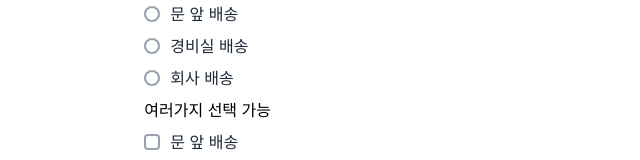
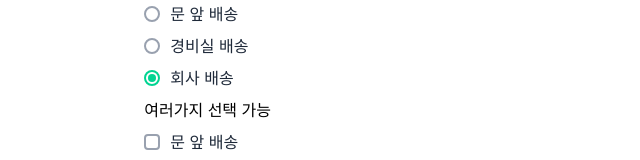
Before and after one commit to pukkok/uiux, a React (Vite) app: page / in a window 1280 px wide. Shown: the part 436-596 px from the top of the page, without its empty margins (319-959 px from the left). Built offline with nearby package versions, Linux system fonts and the light colour scheme.

Commit message:
[Feat] 부가 옵션들 options로 변경, 필수옵션 없을시 에러처리 추가

```diff
--- a/src/components/Dahaejo/preset/RadioPreset.jsx
+++ b/src/components/Dahaejo/preset/RadioPreset.jsx
@@ -1,11 +1,15 @@
 import { useState } from "react"
 import RadioLabel from "@/components/custom/RadioLabel"
 
-const RadioPreset = ({groupTitle, groupId, groups, defaultValue=""}) => {
+const RadioPreset = ({groupTitle, groups, options={}}) => {
 
-  const [pick, setPick] = useState(defaultValue)
+  const [pick, setPick] = useState(options?.defaultValue)
   const handleChange = (e) => {
     setPick(e.target.value)
+  }
+
+  if (!options?.groupId) {
+    throw new Error("RadioPreset 필수 옵션 'groupId'가 누락되었습니다.")
   }
 
   return (
@@ -17,7 +21,7 @@ const RadioPreset = ({groupTitle, groupId, groups, defaultValue=""}) => {
           <RadioLabel
             key={item.id || idx}
             label={item.label}
-            groupId={groupId}
+            groupId={options?.groupId}
             onChange={handleChange}
             value={item.value}
             pick={pick}
```
